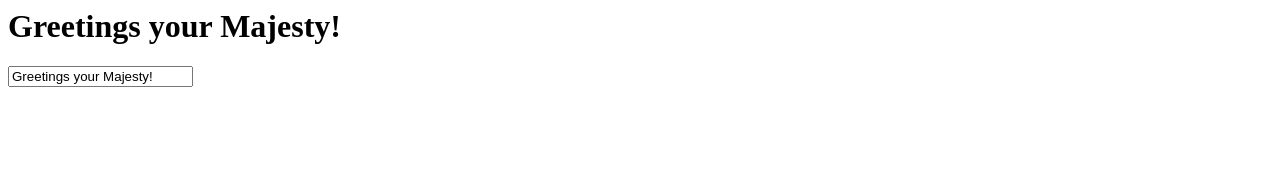
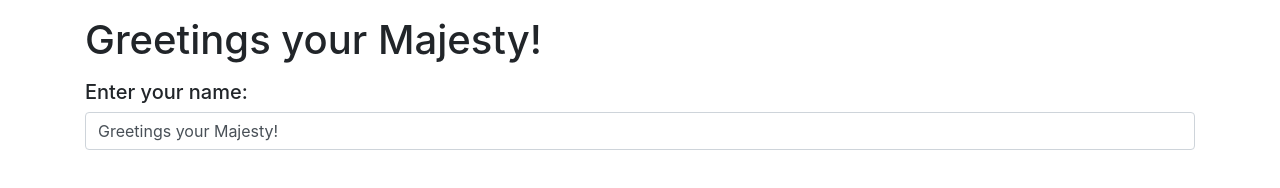
Before and after one commit to ricardowoj/The-Majesty-of-Vue.js2, a plain HTML site: page hello.html in a window 1280 px wide. Drawn offline with nearby package versions, Linux system fonts and the light colour scheme.

Commit message:
edit hello.html: add bootstrap in project

```diff
--- a/hello.html
+++ b/hello.html
@@ -1,13 +1,22 @@
-<html>
+<!DOCTYPE html>
+<html lang="en">
 <head>
+    <meta charset="UTF-8">
+    <meta name="viewport" content="width=device-width, initial-scale=1.0">
+    <link rel="stylesheet" href="https://stackpath.bootstrapcdn.com/bootstrap/4.5.2/css/bootstrap.min.css" integrity="sha384-JcKb8q3iqJ61gNV9KGb8thSsNjpSL0n8PARn9HuZOnIxN0hoP+VmmDGMN5t9UJ0Z" crossorigin="anonymous">
     <title>Hello Vue</title>
 </head>
+
 <body>
     <div id="app">
-      <h1>{{ message }}</h1>
-      <input v-model="message">
+      <section class="container">
+        <h1 class="mt-3">{{ message }}</h1>
+        <h5 class="mt-3">Enter your name:</h5>
+        <input v-model="message" type="text" class="form-control" aria-label="Sizing example input" aria-describedby="inputGroup-sizing-default">
+      </section>
       </div>
 </body>
+
 <script src="https://cdn.jsdelivr.net/npm/vue/dist/vue.js"></script>
 <script>
 
```
Lines whose indentation alone changed are shown as unchanged.
